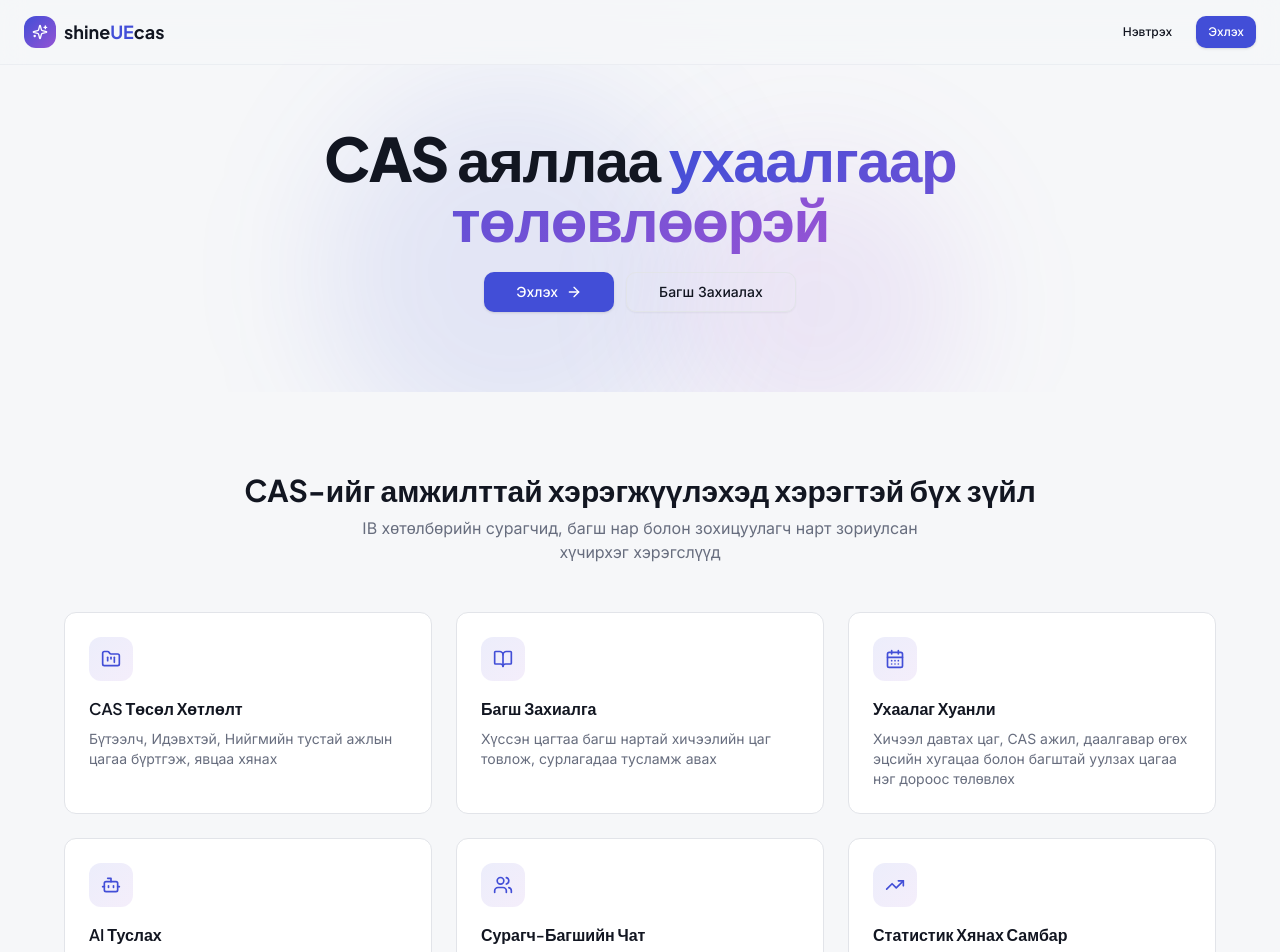
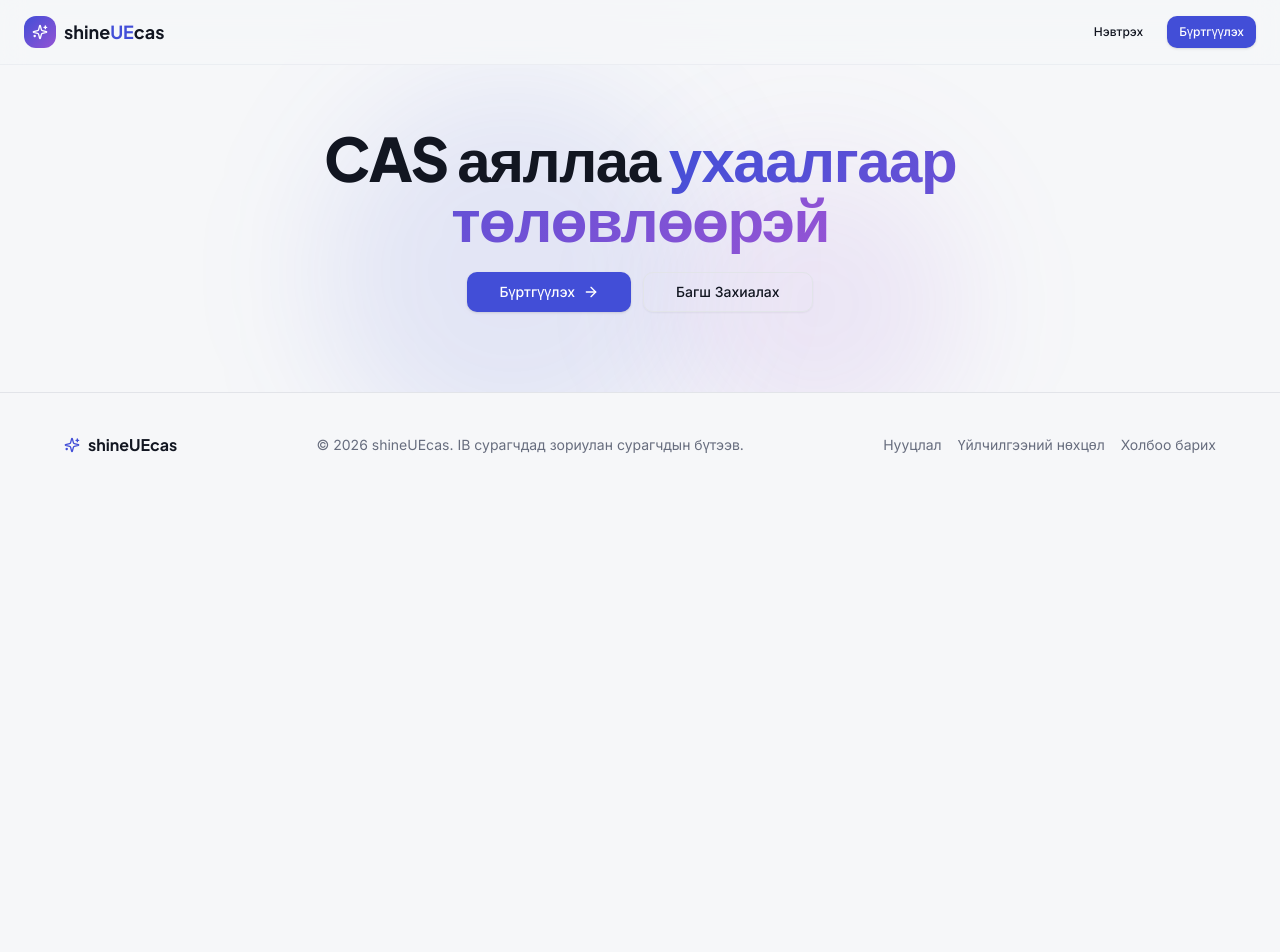
Before and after one commit to gntiYk/broski, a React (Vite) app: page /welcome in a window 1280 px wide. Shown: the top 952 px of the page. After the commit the page ends 800 px from the top, so only its background shows below. Built offline with nearby package versions, Linux system fonts and the light colour scheme.

Commit message:
feat: simplify landing page & change 'Эхлэх' to 'Бүртгүүлэх'

```diff
--- a/src/pages/Landing.jsx
+++ b/src/pages/Landing.jsx
@@ -48,7 +48,7 @@ export default function Landing() {
           </div>
           <div className="flex items-center gap-3">
             <Link to="/login"><Button variant="ghost" size="sm">Нэвтрэх</Button></Link>
-            <Link to="/register"><Button size="sm">Эхлэх</Button></Link>
+            <Link to="/register"><Button size="sm">Бүртгүүлэх</Button></Link>
           </div>
         </div>
       </nav>
@@ -74,7 +74,7 @@ export default function Landing() {
             <motion.div variants={fadeUp} custom={3} className="flex flex-wrap justify-center gap-3">
               <Link to="/register">
                 <Button size="lg" className="px-8 gap-2">
-                  Эхлэх <ArrowRight className="w-4 h-4" />
+                  Бүртгүүлэх <ArrowRight className="w-4 h-4" />
                 </Button>
               </Link>
               <Link to="/login">
@@ -86,46 +86,6 @@ export default function Landing() {
           </motion.div>
         </div>
       </section>
-
-
-
-      {/* Features */}
-      <section className="py-20 px-4 sm:px-6">
-        <div className="max-w-6xl mx-auto">
-          <motion.div
-            initial={{ opacity: 0, y: 20 }}
-            whileInView={{ opacity: 1, y: 0 }}
-            viewport={{ once: true }}
-            className="text-center mb-12"
-          >
-            <h2 className="text-3xl font-heading font-bold">CAS-ийг амжилттай хэрэгжүүлэхэд хэрэгтэй бүх зүйл</h2>
-            <p className="text-muted-foreground mt-2 max-w-xl mx-auto">IB хөтөлбөрийн сурагчид, багш нар болон зохицуулагч нарт зориулсан хүчирхэг хэрэгслүүд</p>
-          </motion.div>
-          <div className="grid grid-cols-1 md:grid-cols-2 lg:grid-cols-3 gap-6">
-            {features.map((f, i) => (
-              <motion.div
-                key={f.title}
-                initial={{ opacity: 0, y: 20 }}
-                whileInView={{ opacity: 1, y: 0 }}
-                viewport={{ once: true }}
-                transition={{ delay: i * 0.08 }}
-                whileHover={{ y: -4 }}
-                className="bg-card rounded-xl border border-border p-6 hover:shadow-xl transition-shadow"
-              >
-                <div className="w-11 h-11 rounded-xl bg-gradient-to-br from-primary/10 to-accent/10 flex items-center justify-center mb-4">
-                  <f.icon className="w-5 h-5 text-primary" />
-                </div>
-                <h3 className="font-heading font-semibold">{f.title}</h3>
-                <p className="text-sm text-muted-foreground mt-2">{f.desc}</p>
-              </motion.div>
-            ))}
-          </div>
-        </div>
-      </section>
-
-
-
-
 
       {/* Footer */}
       <footer className="border-t border-border py-10 px-4 sm:px-6">
```
